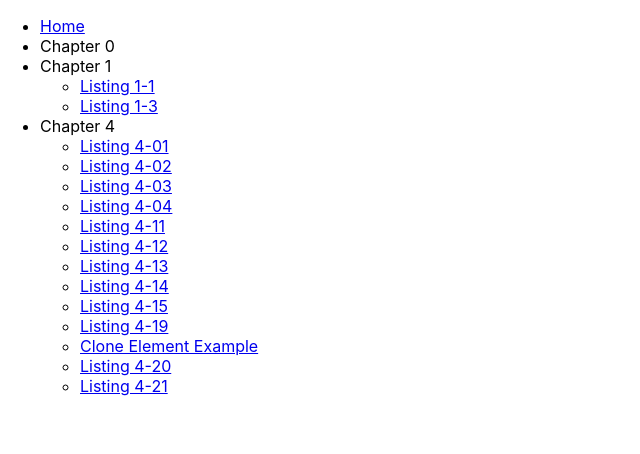
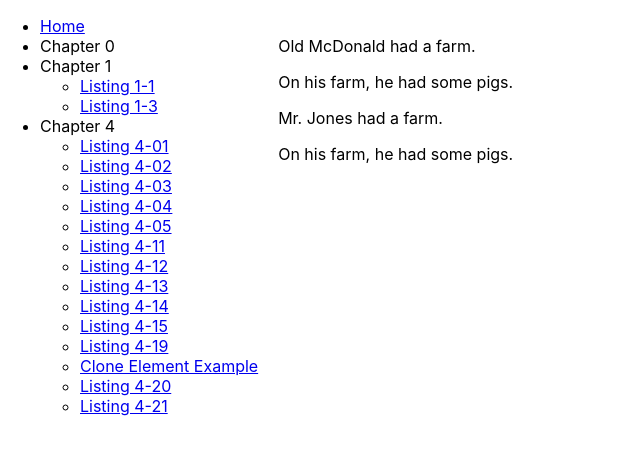
Before and after one commit to chrisminnick/react-js-foundations, a React (Create React App) app in the folder book-code-listings/: page /listing405 in a window 1280 px wide. Shown: the top 454 px of the page, without its empty margins (0-640 px from the left). Built offline with nearby package versions, Linux system fonts and the light colour scheme.

Commit message:
added 4-5

```diff
--- a/book-code-listings/src/App.js
+++ b/book-code-listings/src/App.js
@@ -10,7 +10,7 @@ import WelcomeMessage from './chapter04/WelcomeMessage';
 import WelcomeTitle from './chapter04/WelcomeTitle';
 import Cart from './chapter04/ShoppingCart/Cart';
 import SingleComponentCart from './chapter04/ShoppingCart/SingleComponentCart';
-
+import Farms from './chapter04/Farm/Farms';
 import Listing411 from './chapter04/Listing411';
 import Listing412 from './chapter04/Listing412';
 import BasicFigure from './chapter04/BasicFigure';
@@ -54,6 +54,9 @@ function App() {
                 </li>
                 <li>
                   <Link to="/listing404">Listing 4-04</Link>
+                </li>
+                <li>
+                  <Link to="/listing405">Listing 4-05</Link>
                 </li>
                 <li>
                   <Link to="/listing411">Listing 4-11</Link>
@@ -104,6 +107,9 @@ function App() {
           <Route path="/listing404">
             <SingleComponentCart />
           </Route>
+          <Route path="/listing405">
+            <Farms />
+          </Route>
           <Route path="/listing411">
             <Listing411 />
           </Route>
--- /dev/null
+++ b/book-code-listings/src/chapter04/Farm/Farm.js
@@ -0,0 +1,10 @@
+export default function Farm(props){
+
+    return (
+    <div>
+      <p>{props.farmer} had a farm.</p>
+      <p>On his farm, he had some {props.animals[0]}.</p>
+    </div>
+    )
+
+  }
--- /dev/null
+++ b/book-code-listings/src/chapter04/Farm/Farms.js
@@ -0,0 +1,14 @@
+import Farm from './Farm';
+
+export default function Farms(){
+  return(
+    <>
+      <Farm
+        farmer="Old McDonald"
+        animals={['pigs','cows','chickens']} />
+      <Farm
+        farmer="Mr. Jones"
+        animals={['pigs','horses','donkey','goat']} />
+    </>
+  )
+}
--- a/book-code-listings/src/chapter04/ShoppingCart/Cart.css.js
+++ b/book-code-listings/src/chapter04/ShoppingCart/Cart.css.js
@@ -1,5 +1,3 @@
-export default {
-    cart: {
+const cart = {};
 
-    }
-}
+export default cart;
--- a/book-code-listings/src/chapter04/ShoppingCart/SingleComponentCart.js
+++ b/book-code-listings/src/chapter04/ShoppingCart/SingleComponentCart.js
@@ -12,6 +12,7 @@ function Cart(props){
   };
 
   const calculatedTotal = inCart.reduce((accumulator, item) => accumulator + (item.price || 0), 0);
+
   let ItemList = inCart.map((item)=>{
     return (<div key={item.id}>{item.title} - {item.price}
       <button onClick={()=>{removeFromCart(item)}}>remove</button></div>)
```
